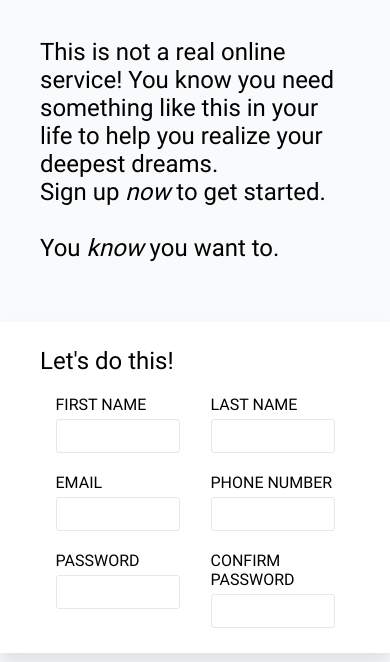
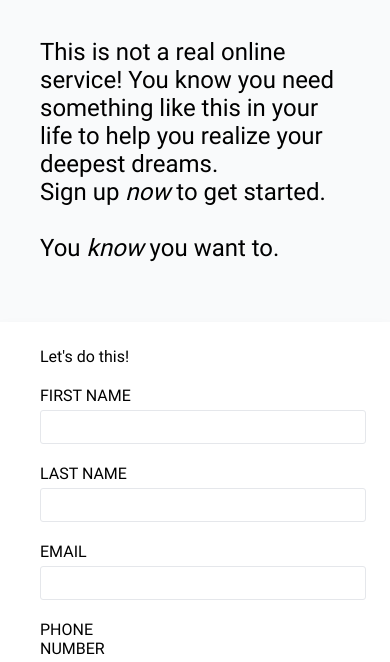
Before and after one commit to irao12/sign-up-form, a plain HTML site: page index.html in a window 390 px wide. Shown: the part 182-844 px from the top of the page. Drawn offline with Linux system fonts and the light colour scheme.

Commit message:
edited layout on smaller screens

```diff
--- a/style.css
+++ b/style.css
@@ -108,10 +108,14 @@ time, mark, audio, video {
 }
 
 .form-box {
-    font-size: 1.5rem;
     background-color: white;
     padding: 25px 40px;
     box-shadow: 0px 10px 15px rgba(0, 0, 0, 10%);
+}
+
+.form-box p {
+    font-size: 1.5rem;
+    align-self: center;
 }
 
 .row {
@@ -214,12 +218,19 @@ input.error {
         display: flex;
         flex-direction: column;
     }
+    .row {
+        flex-direction: column;
+        align-items: flex-left;
+        width: 70vw;
+        margin-left: 0;
+    }
     .input label {
         font-size: 1rem;
     }
     .input input {
         margin-right: 0;
         margin-left: 0;
+        width: 80vw;
     }
     .info p {
         width: 80vw;
```
